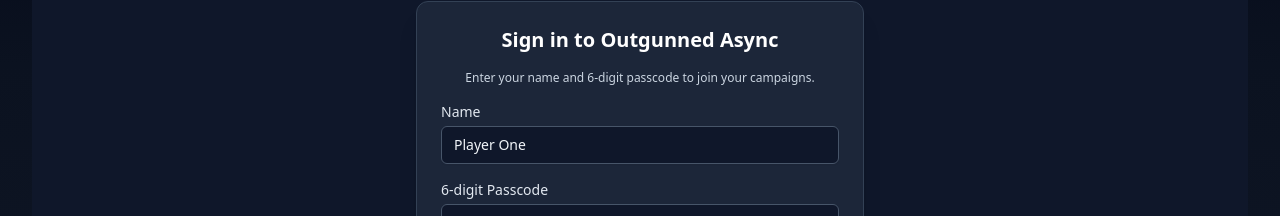
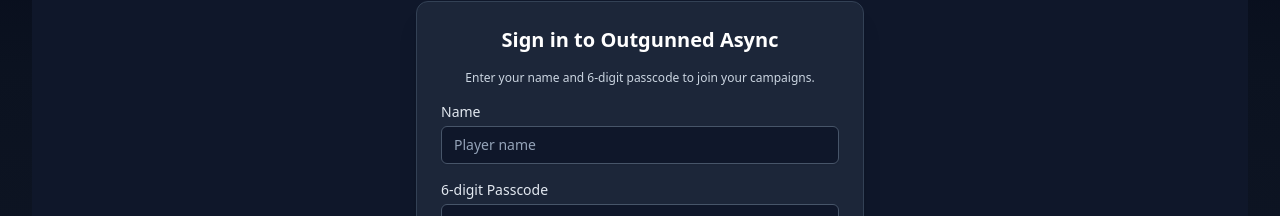
Before and after one commit to thgii/Outgunned-Async-App, a React (Vite) app in the folder apps/web/: page /login in a window 1280 px wide. Shown: the part 255-471 px from the top of the page. Built offline with nearby package versions, Linux system fonts and the light colour scheme.

Commit message:
Update Login.tsx

```diff
--- a/apps/web/src/routes/Login.tsx
+++ b/apps/web/src/routes/Login.tsx
@@ -4,7 +4,7 @@ import { useAuth } from "../lib/store";
 import { api } from "../lib/api";
 
 export default function Login() {
-  const [name, setName] = useState("Player One");
+  const [name, setName] = useState("");
   const [email, setEmail] = useState("");
   const [passcode, setPasscode] = useState("");
   const [busy, setBusy] = useState(false);
```
